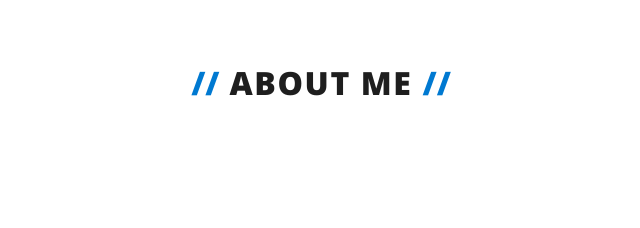
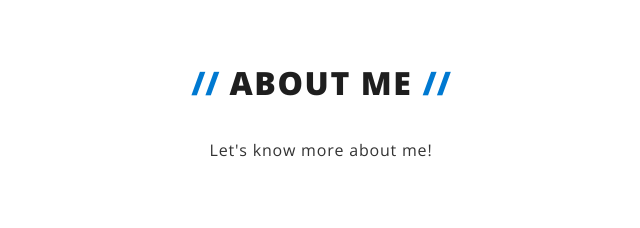
Before and after one commit to karenlaw-0316/karenlaw-0316.github.io, a Next.js app: page / in a window 1280 px wide. Shown: the part 847-1075 px from the top of the page, without its empty margins (319-959 px from the left). Built offline with nearby package versions, Linux system fonts and the light colour scheme.

Commit message:
add in about and subtitle and profilepic

```diff
--- /dev/null
+++ b/src/app/components/subtitle/index.js
@@ -0,0 +1 @@
+export default function Subtitle() {}
--- a/src/app/sessions/about/index.js
+++ b/src/app/sessions/about/index.js
@@ -5,6 +5,20 @@ export default function About() {
 	return (
 		<div className="About__main">
 			<Title name="ABOUT ME"></Title>
+			<div className="About__description">Let's know more about me!</div>
+			<div className="About__contentWrapper">
+				<div className="About__profilePic">
+					<img
+						className="About__profilePic"
+						src={"/assets/ProfilePic.jpg"}
+						alt="Profile picture"
+					></img>
+				</div>
+				<div className="About__bioSection">
+					<div className="About__bioSection__littleBio"></div>
+					<div className="About__bioSection__mySkillSet"></div>
+				</div>
+			</div>
 		</div>
 	);
 }
--- a/src/app/sessions/about/style.css
+++ b/src/app/sessions/about/style.css
@@ -7,3 +7,25 @@
   flex-direction: column;
   align-items: center;
 }
+
+.About__description {
+  margin-top: 25px;
+  color: #333;
+  text-align: center;
+  font-family: Open Sans;
+  font-size: 16px;
+  font-style: normal;
+  font-weight: 400;
+  line-height: 24px;
+  letter-spacing: 0.8px;
+}
+
+.About__contentWrapper {
+  margin-top: 100px;
+}
+
+.About__profilePic {
+  width: 500px;
+  height: 500px;
+  object-fit: cover;
+}
```
Also changed, not shown: src/app/components/subtitle/style.css (added), 1 other file (tests, documents, lock files or other folders).
